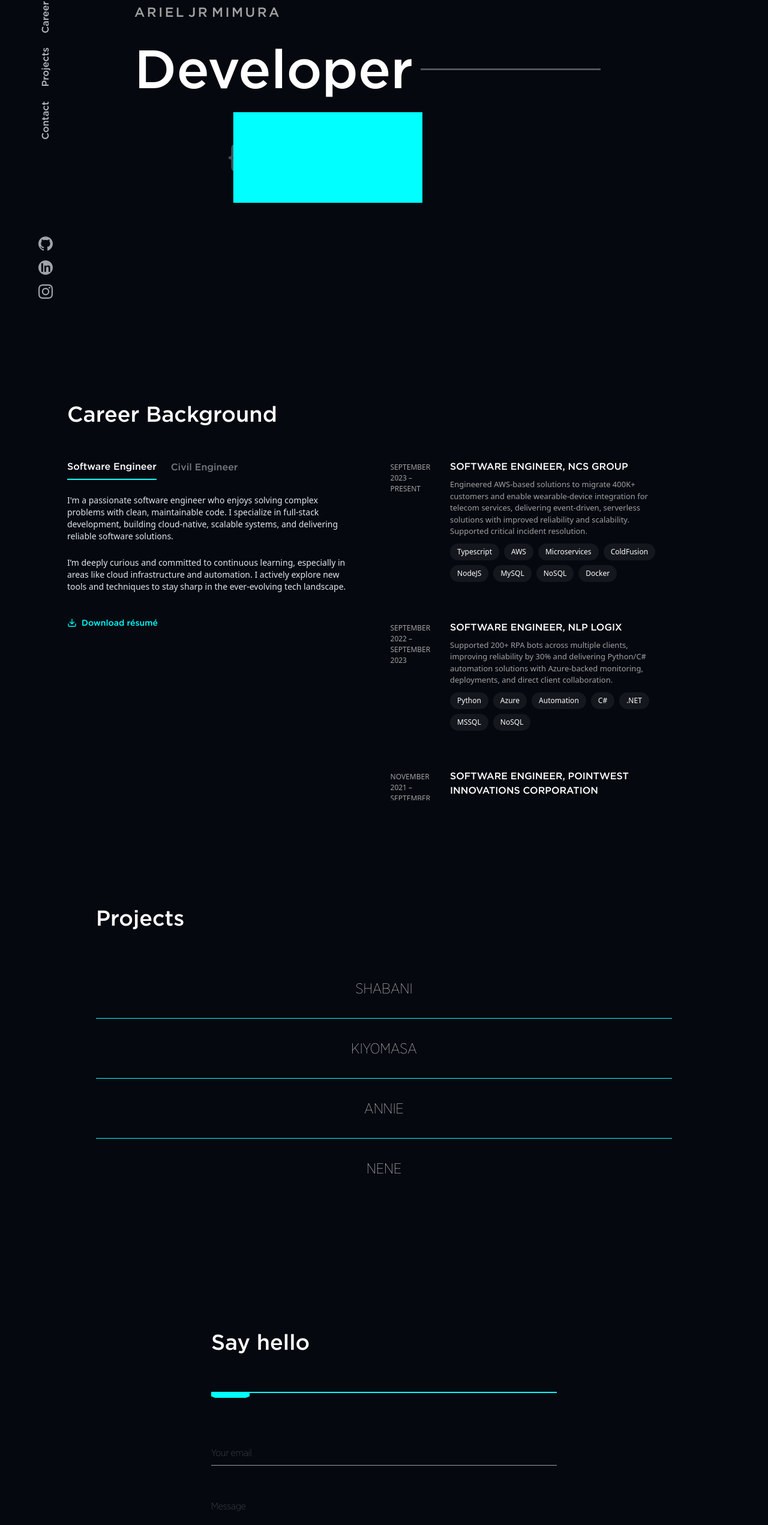
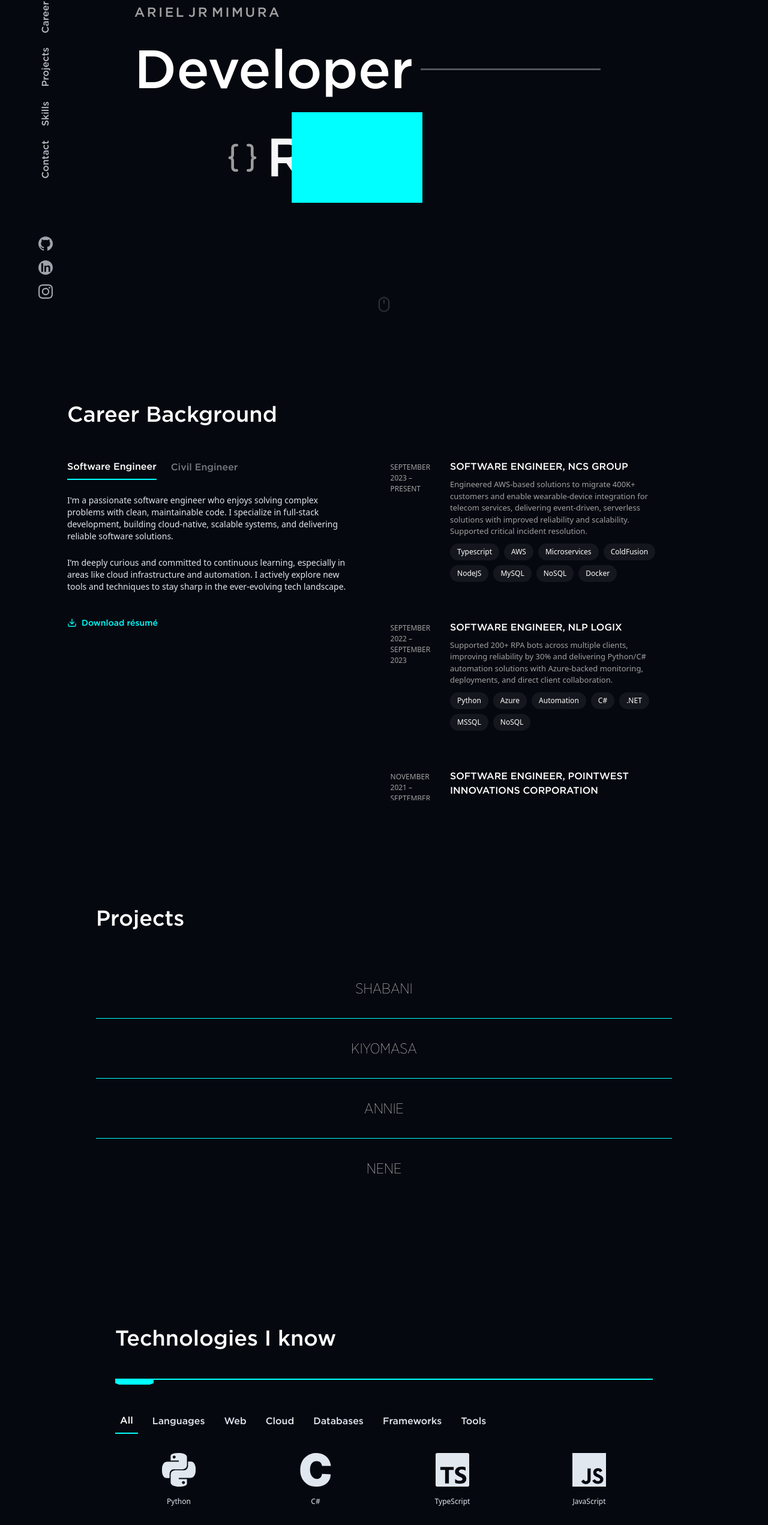
Before and after one commit to mimura-arieljr/chock, a React (Vite) app: page / in a window 1280 px wide. Shown: the part 226-2768 px from the top of the page at 60% size. Built offline with nearby package versions, Linux system fonts and the light colour scheme; a web font is replaced by a local one.

Commit message:
CHCK: Moved Skills Section to homepage

```diff
--- a/src/components/ContactSection.tsx
+++ b/src/components/ContactSection.tsx
@@ -71,7 +71,7 @@ const ContactSection = () => {
   };
 
   return (
-    <section id="Contact" className="min-h-[500px] flex items-center justify-center pb-20 px-4">
+    <section id="Contact" className="min-h-screen flex items-center justify-center py-20 px-4">
       <div className="max-w-xl w-full flex flex-col gap-y-8">
         <h2 className="text-[25px] md:text-[36px] font-gotham mb-6 text-primary text-start">
           <DecryptedText
--- a/src/components/Navbar.tsx
+++ b/src/components/Navbar.tsx
@@ -21,6 +21,7 @@ const navItems: navLinks[] = [
     { name: "Home", href: "#Hero" },
     { name: "Career", href: "#Career" },
     { name: "Projects", href: "#Projects" },
+    { name: "Skills", href: "#Skills" },
     { name: "Contact", href: "#Contact" },
 ];
 
--- a/src/components/SelfSection.tsx
+++ b/src/components/SelfSection.tsx
@@ -1,25 +1,11 @@
 import { Undo2 } from 'lucide-react';
 import { motion } from 'framer-motion';
 import { Link } from 'react-router-dom';
-import { Mouse } from 'lucide-react';
-import { useEffect, useState } from 'react';
-import { classname } from '../lib/utils';
 import DecryptedText from '../components/Animations/DecryptedText';
 import TiltedCard from '../components/Animations/TiltedCard';
 
 
 export const SelfSection = () => {
-    const [isVisible, setIsVisible] = useState(true);
-
-    useEffect(() => {
-        const handleScroll = () => {
-            setIsVisible(window.scrollY < 10);
-        };
-
-        window.addEventListener('scroll', handleScroll);
-        return () => window.removeEventListener('scroll', handleScroll);
-    }, []);
-
     return (
         <div className="min-h-screen bg-background text-foreground px-4 py-12 flex flex-col justify-center items-center">
             <div className='flex flex-col'>
@@ -94,11 +80,6 @@ export const SelfSection = () => {
                     </motion.div>
                 </div>
             </div>
-            <div className="absolute bottom-8 left-1/2 transform -translate-x-1/2 flex flex-col items-center animate-fading-bounce">
-                <Mouse className={classname("h-7 w-7 text-secondary",
-                    isVisible ? "opacity-100" : "opacity-0"
-                )} />
-            </div>
         </div>
     )
 }
--- a/src/components/SkillsSection.tsx
+++ b/src/components/SkillsSection.tsx
@@ -52,7 +52,7 @@ const categories = [
     "Tools"
 ];
 
-export const SkillsSection = () => {
+const SkillsSection = () => {
     const [activeCategory, setActiveCategory] = useState("All");
 
     const filteredSkills = skills.filter(
@@ -61,7 +61,7 @@ export const SkillsSection = () => {
             skill.category.includes(activeCategory)
     );
     return (
-        <section id="skills" className="max-w-4xl mx-5 md:mx-auto py-10 relative min-h-screen">
+        <section id="Skills" className="max-w-4xl mx-5 md:mx-auto relative min-h-screen">
             <motion.h2
                 className="text-3xl md:text-4xl font-gotham text-primary mb-12 text-start"
                 initial={{ opacity: 0, y: 20 }}
@@ -69,7 +69,7 @@ export const SkillsSection = () => {
                 transition={{ duration: 0.6, ease: "easeOut", delay: 0 }}
             >
                 <DecryptedText
-                    text="Some stuff that I know"
+                    text="Technologies I know"
                     characters="こんにちは"
                     animateOn="view"
                     revealDirection="start"
@@ -135,3 +135,5 @@ export const SkillsSection = () => {
         </section>
     );
 };
+
+export default SkillsSection;
--- a/src/pages/About.tsx
+++ b/src/pages/About.tsx
@@ -1,12 +1,10 @@
 
-import { SkillsSection } from '../components/SkillsSection';
 import { SelfSection } from '../components/SelfSection';
 
 export const About = () => {
     return (
         <>
             <SelfSection />
-            <SkillsSection />
         </>
     );
 }
--- a/src/pages/Home.tsx
+++ b/src/pages/Home.tsx
@@ -7,6 +7,7 @@ import { Suspense, lazy } from "react";
 const CareerSection = lazy(() => import("../components/CareerSection"));
 const ProjectsSection = lazy(() => import("../components/ProjectsSection"));
 const ContactSection = lazy(() => import("../components/ContactSection"));
+const SkillsSection = lazy(() => import("../components/SkillsSection"));
 const Footer = lazy(() => import("../components/FooterSection"));
 
 
@@ -21,6 +22,7 @@ export const Home = () => (
     <Suspense fallback={<div>Loading...</div>}>
       <CareerSection />
       <ProjectsSection />
+      <SkillsSection />
       <ContactSection />
       <Footer />
     </Suspense>
```
